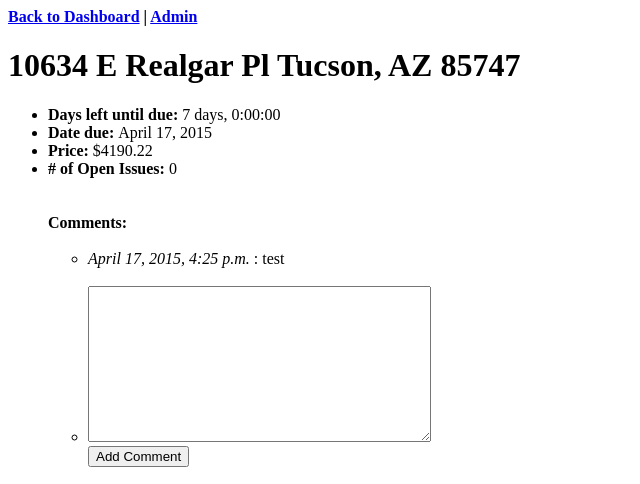
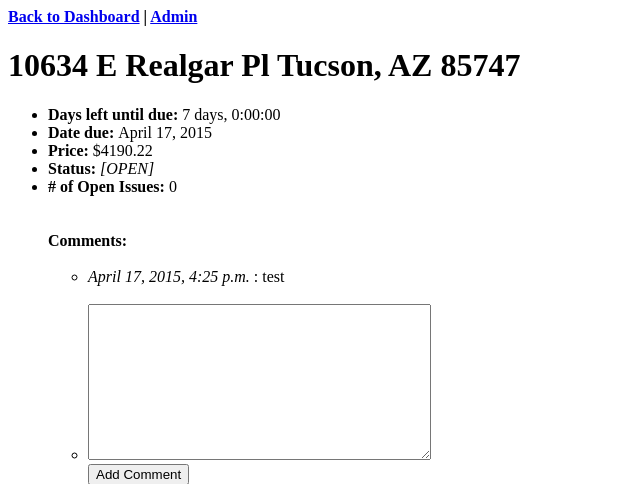
Before and after one commit to bryantee/Dashy, a Django app: a page that uses templates/jobs_dash/job_detail.html in a window 1280 px wide. Shown: the top 484 px of the page, without its empty margins (0-640 px from the left). Run offline with Django 3.2, Linux system fonts and the light colour scheme; data comes from the database, SQL or seed files in the repository; both versions use the stored data as it was after the commit.

Commit message:
Add is_open status to Job model. Updat detail page to show status

```diff
--- a/jobs_dash/models.py
+++ b/jobs_dash/models.py
@@ -8,7 +8,7 @@ class Job(models.Model):
 	time_created = models.TimeField(auto_now_add=True)
 	price = models.DecimalField(max_digits=6, decimal_places=2)
 	slug = models.SlugField(unique=True)
-	#status = models.BooleanField()
+	is_open = models.BooleanField(default=True)
 
 	def save(self, *args, **kwargs):
                 self.slug = slugify(self.address)
--- a/jobs_dash/views.py
+++ b/jobs_dash/views.py
@@ -26,6 +26,7 @@ def job_detail(request, job_address_slug):
 	context_dict['job_date_created'] = job.date_created
 	context_dict['job_due_date'] = job.due_date
 	context_dict['job_price'] = job.price
+	context_dict['job_status'] = job.is_open
 
 	#expirimental - get comments
 	comment_list = job.comment_set.all().order_by('date')
--- a/templates/jobs_dash/job_detail.html
+++ b/templates/jobs_dash/job_detail.html
@@ -11,6 +11,7 @@
 				<li><b>Days left until due: </b> {{ dt }} </li>
 				<li><b>Date due: </b>{{ job_due_date }}</li>
 				<li><b>Price: </b>${{ job_price }}</li>
+				<li><b>Status: </b><i>[{% if job_status %}OPEN{% else %}CLOSED{% endif %}]</i></li>
 				<li><b># of Open Issues: </b>{{ open_issues_count }}</li>
 				<br>
 				<ul>
```
Also changed, not shown: db.sqlite3, jobs_dash/migrations/0005_job_status.py (added), jobs_dash/migrations/0006_auto_20150420_1017.py (added), 2 other files.
